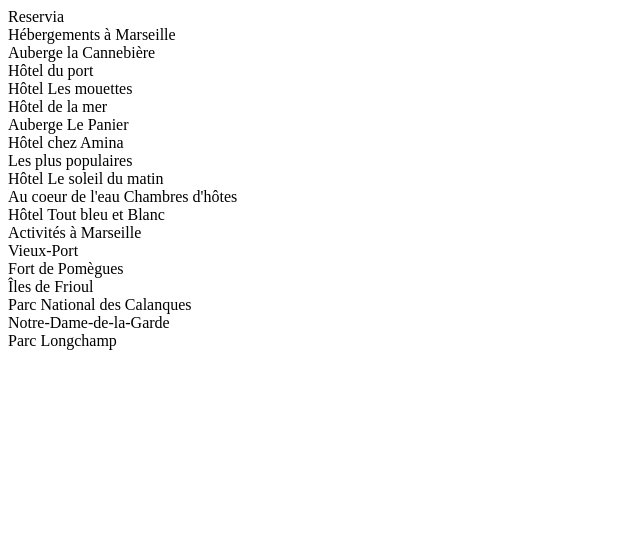
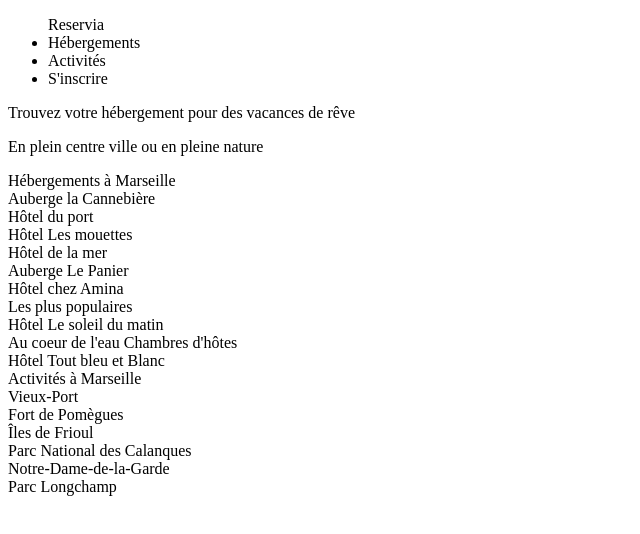
Before and after one commit to el-opcr/EricLonguemare_2_16102020, a plain HTML site: page index.html in a window 1280 px wide. Shown: the whole page, without its empty margins (0-640 px from the left). Drawn offline with Linux system fonts and the light colour scheme.

Commit message:
WIP: modify header, add slogan and top navbar

```diff
--- a/index.html
+++ b/index.html
@@ -6,7 +6,18 @@
     <title>Reservia</title>
   </head>
   <body>
-    <header>Reservia</header>
+    <header>
+      <nav>
+        <ul>
+          Reservia
+          <li>Hébergements</li>
+          <li>Activités</li>
+          <li>S'inscrire</li>
+        </ul>
+      </nav>
+      <p>Trouvez votre hébergement pour des vacances de rêve</p>
+      <p>En plein centre ville ou en pleine nature</p>
+    </header>
     <!-- block-1 12 cols -->
     <div>
       <!-- block-1.1 hebergement 8 cols-->
```
